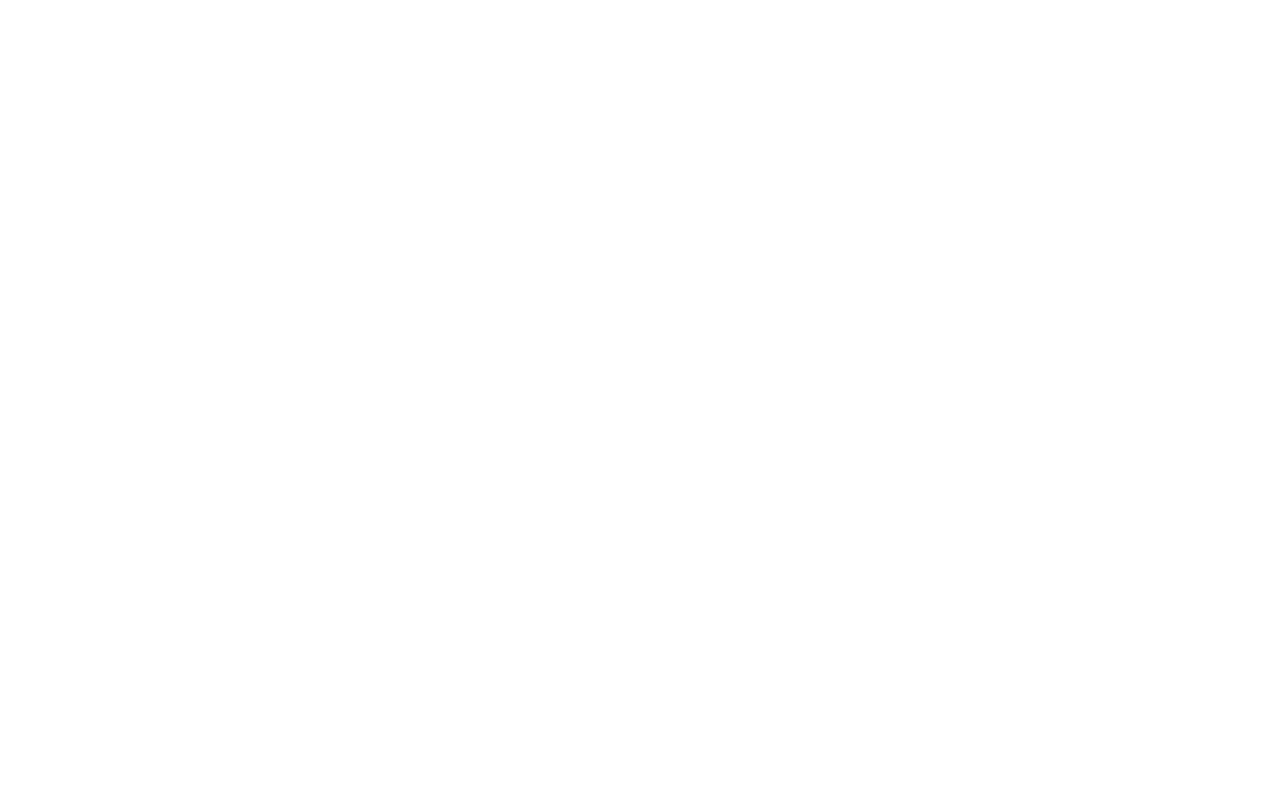
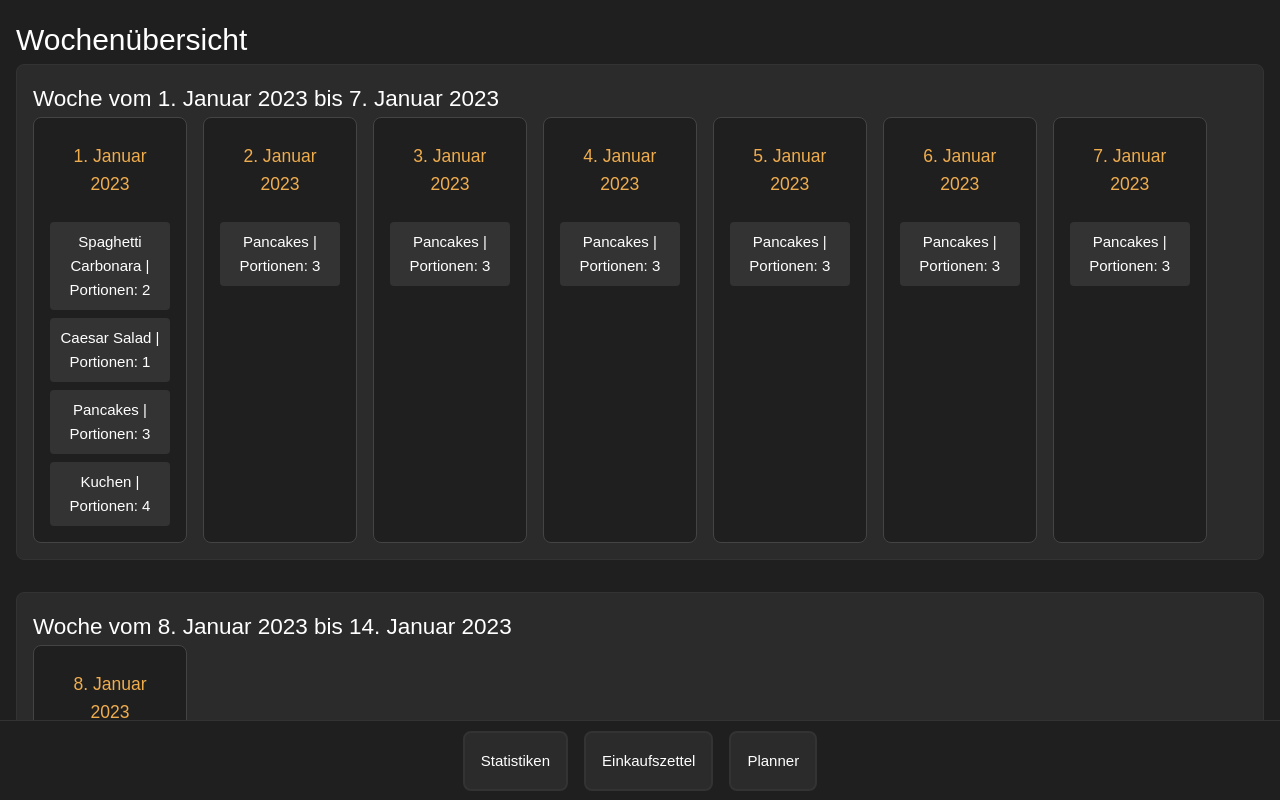
Before and after one commit to MetehanTosun/Meal-Planner, a Vue app in the folder frontend/: page /history in a window 1280 px wide. Before the commit this address had no page. Built offline with nearby package versions, Linux system fonts and the light colour scheme; what pdfmake would draw is missing.

Commit message:
Added History Tab with Mock Data.

```diff
--- a/frontend/src/components/components/Dashboards/ReactiveDashboardPlanner.vue
+++ b/frontend/src/components/components/Dashboards/ReactiveDashboardPlanner.vue
@@ -6,6 +6,8 @@
     router.push({ name: 'statistics' })
   } else if (value === 'shoppingList') {
     router.push({ name: 'shoppingList' })
+  } else if (value === 'history'){
+    router.push({ name: 'history'})
   }
 }
 </script>
@@ -16,6 +18,7 @@
       <ul class="nav">
         <li class="nav-item" @click="changeTo('statistics')">Statistiken</li>
         <li class="nav-item" @click="changeTo('shoppingList')">Einkaufszettel</li>
+        <li class="nav-item" @click="changeTo('history')">Historie</li>
       </ul>
     </div>
   </div>
--- a/frontend/src/components/components/Dashboards/ReactiveDashboardShoppingList.vue
+++ b/frontend/src/components/components/Dashboards/ReactiveDashboardShoppingList.vue
@@ -6,6 +6,8 @@
     router.push({ name: 'home' })
   } else if (value === 'statistics') {
     router.push({ name: 'statistics' })
+  } else if (value === 'history'){
+    router.push({ name: 'history'})
   }
 }
 </script>
@@ -14,8 +16,9 @@
   <div class="container">
     <div class="module">
       <ul class="nav">
-        <li class="nav-item" @click="changeTo('planner')">Planer</li>
+        <li class="nav-item" @click="changeTo('planner')">Planner</li>
         <li class="nav-item" @click="changeTo('statistics')">Statistiken</li>
+        <li class="nav-item" @click="changeTo('history')">Historie</li>
       </ul>
     </div>
   </div>
--- a/frontend/src/components/components/Dashboards/ReactiveDashboardStatistics.vue
+++ b/frontend/src/components/components/Dashboards/ReactiveDashboardStatistics.vue
@@ -6,6 +6,8 @@
     router.push({ name: 'home' })
   } else if (value === 'shoppingList') {
     router.push({ name: 'shoppingList' })
+  } else if (value === 'history'){
+    router.push({ name: 'history'})
   }
 }
 </script>
@@ -15,8 +17,9 @@
     <div class="module">
       <ul class="nav">
         <!-- Neuer Menüpunkt "Planner" -->
-        <li class="nav-item" @click="changeTo('planner')">Planer</li>
+        <li class="nav-item" @click="changeTo('planner')">Planner</li>
         <li class="nav-item" @click="changeTo('shoppingList')">Einkaufszettel</li>
+        <li class="nav-item" @click="changeTo('history')">Historie</li>
       </ul>
     </div>
   </div>
--- /dev/null
+++ b/frontend/src/components/components/History.vue
@@ -0,0 +1,285 @@
+<script setup>
+import { ref } from "vue";
+import router from "@/router/index.js";
+
+const changeTo = (value) => {
+  if (value === "statistics") {
+    router.push({ name: "statistics" });
+  } else if (value === "shoppingList") {
+    router.push({ name: "shoppingList" });
+  } else if (value === "dashboard") {
+    router.push({ name:"dashboard"})
+  }
+};
+const weeks = ref([
+  {
+    id: 1,
+    startDate: "2023-01-01",
+    endDate: "2023-01-07",
+    days: [
+      {
+        id: 101,
+        date: "2023-01-01",
+        userSpecificRecipes: [
+          { id: 1, name: "Spaghetti Carbonara", portions: 2 },
+          { id: 2, name: "Caesar Salad", portions: 1 },
+          { id: 3, name: "Pancakes", portions: 3 },
+          { id: 3, name: "Kuchen", portions: 4 },
+        ],
+      },
+      {
+        id: 102,
+        date: "2023-01-02",
+        userSpecificRecipes: [
+          { id: 3, name: "Pancakes", portions: 3 },
+        ],
+      },
+      {
+        id: 102,
+        date: "2023-01-03",
+        userSpecificRecipes: [
+          { id: 3, name: "Pancakes", portions: 3 },
+        ],
+      },
+      {
+        id: 102,
+        date: "2023-01-04",
+        userSpecificRecipes: [
+          { id: 3, name: "Pancakes", portions: 3 },
+        ],
+      },
+      {
+        id: 102,
+        date: "2023-01-05",
+        userSpecificRecipes: [
+          { id: 3, name: "Pancakes", portions: 3 },
+        ],
+      },
+      {
+        id: 102,
+        date: "2023-01-06",
+        userSpecificRecipes: [
+          { id: 3, name: "Pancakes", portions: 3 },
+        ],
+      },
+      {
+        id: 102,
+        date: "2023-01-07",
+        userSpecificRecipes: [
+          { id: 3, name: "Pancakes", portions: 3 },
+        ],
+      },
+    ],
+  },
+  {
+    id: 2,
+    startDate: "2023-01-08",
+    endDate: "2023-01-14",
+    days: [
+      {
+        id: 103,
+        date: "2023-01-08",
+        userSpecificRecipes: [
+          { id: 4, name: "Pizza Margherita", portions: 1 },
+        ],
+      },
+
+    ],
+  },
+  {
+    id: 3,
+    startDate: "2023-01-15",
+    endDate: "2023-01-22",
+    days: [
+      {
+        id: 103,
+        date: "2023-01-08",
+        userSpecificRecipes: [
+          { id: 4, name: "Pizza Margherita", portions: 1 },
+        ],
+      },
+
+    ],
+  },
+  {
+    id: 4,
+    startDate: "2023-01-15",
+    endDate: "2023-01-22",
+    days: [
+      {
+        id: 103,
+        date: "2023-01-08",
+        userSpecificRecipes: [
+          { id: 4, name: "Pizza Margherita Fdsgkansgojnasgjidnasjdognasiudgbasuigdb", portions: 1 },
+        ],
+      },
+
+    ],
+  },
+  {
+    id: 5,
+    startDate: "2023-01-15",
+    endDate: "2023-01-22",
+    days: [
+      {
+        id: 103,
+        date: "2023-01-08",
+        userSpecificRecipes: [
+          { id: 4, name: "Pizza Margherita", portions: 1 },
+        ],
+      },
+
+    ],
+  },
+]);
+
+const formatDate = (date) => {
+  const options = { year: "numeric", month: "long", day: "numeric" };
+  return new Date(date).toLocaleDateString("de-DE", options);
+};
+</script>
+
+
+<template>
+  <div class="weeks-dashboard-container">
+    <!-- Scrollbarer Bereich für Wochen -->
+    <div class="weeks-container">
+      <h1>Wochenübersicht</h1>
+
+      <div class="week" v-for="week in weeks" :key="week.id">
+        <h2>Woche vom {{ formatDate(week.startDate) }} bis {{ formatDate(week.endDate) }}</h2>
+
+        <!-- Tage in der Woche -->
+        <div class="days-container">
+          <div class="day" v-for="day in week.days" :key="day.id">
+            <h3>{{ formatDate(day.date) }}</h3>
+            <ul class="recipes">
+              <li v-for="recipe in day.userSpecificRecipes" :key="recipe.id">
+                {{ recipe.name }} | Portionen: {{ recipe.portions }}
+              </li>
+            </ul>
+          </div>
+        </div>
+      </div>
+    </div>
+
+    <!-- Dashboard -->
+    <div class="dashboard">
+      <ul class="nav">
+        <li class="nav-item" @click="changeTo('statistics')">Statistiken</li>
+        <li class="nav-item" @click="changeTo('shoppingList')">Einkaufszettel</li>
+        <li class="nav-item" @click="changeTo('dashboard')">Planner</li>
+      </ul>
+    </div>
+  </div>
+</template>
+
+
+<style scoped>
+.weeks-dashboard-container {
+  display: flex;
+  flex-direction: column;
+  height: 100vh;
+  overflow: hidden;
+}
+
+.weeks-container {
+  flex: 1;
+  overflow-y: auto;
+  padding: 1rem;
+  background-color: #1f1f1f;
+  color: white;
+}
+
+.week {
+  margin-bottom: 2rem;
+  border: 1px solid #333;
+  border-radius: 8px;
+  padding: 1rem;
+  background-color: #2b2b2b;
+}
+
+.days-container {
+  display: flex;
+  gap: 1rem;
+  flex-wrap: wrap;
+}
+
+.day {
+  flex: 1 1 calc(14% - 1rem);
+  max-width: calc(14% - 1rem);
+  background-color: #1f1f1f;
+  padding: 1rem;
+  border: 1px solid #444;
+  border-radius: 8px;
+  display: flex;
+  flex-direction: column;
+  justify-content: flex-start;
+  align-items: stretch;
+  box-sizing: border-box;
+}
+
+.recipes {
+  list-style-type: none;
+  width: 100%;
+  padding: 0;
+  margin: 0;
+  display: flex;
+  flex-direction: column;
+  gap: 0.5rem;
+}
+
+.recipes li {
+  background-color: #333;
+  padding: 0.5rem;
+  border-radius: 4px;
+  text-align: center;
+  width: 100%;
+  word-wrap: break-word;
+  word-break: break-word;
+  box-sizing: border-box;
+}
+
+.day h3 {
+  color: #f0ad4e;
+  padding: 0.5rem;
+  margin: 0 0 1rem 0;
+  text-align: center;
+  background-color: transparent;
+  width: 100%;
+}
+
+.dashboard {
+  height: 10%;
+  background-color: #1f1f1f;
+  display: flex;
+  justify-content: center;
+  align-items: center;
+  border-top: 1px solid #333;
+}
+
+.nav {
+  display: flex;
+  flex-direction: row;
+  align-items: center;
+  justify-content: space-between;
+  gap: 1rem;
+  padding: 0.5rem;
+}
+
+.nav-item {
+  list-style-type: none;
+  padding: 1rem;
+  background-color: #2b2b2b;
+  border-radius: 8px;
+  color: #fff;
+  transition: background-color 0.3s ease, color 0.3s ease;
+  border: 2px solid #333;
+}
+
+.nav-item:hover {
+  background-color: white;
+  color: #1f1f1f;
+  cursor: pointer;
+}
+</style>
--- a/frontend/src/router/index.js
+++ b/frontend/src/router/index.js
@@ -4,6 +4,7 @@
 import RegisterPage from '@/components/components/RegisterPage.vue'
 import UserStatistics from '@/components/components/UserStatistics.vue'
 import ShoppingList from '@/components/components/ShoppingList.vue'
+import History from "@/components/components/History.vue";
 
 const router = createRouter({
   history: createWebHistory(import.meta.env.BASE_URL),
@@ -33,6 +34,11 @@
       name: 'shoppingList',
       component: ShoppingList,
     },
+    {
+      path: '/history',
+      name: 'history',
+      component: History,
+    },
   ],
 })
 
```
